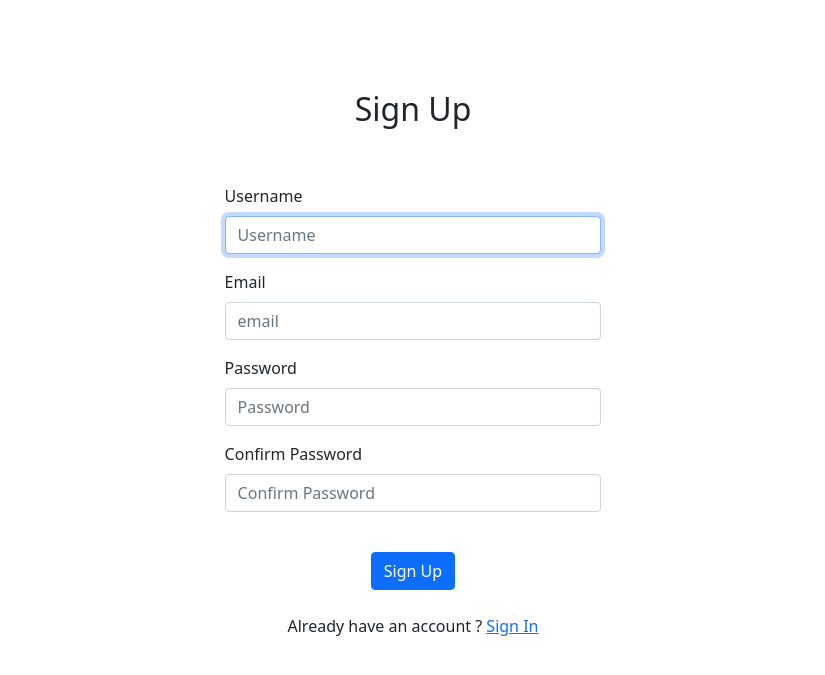
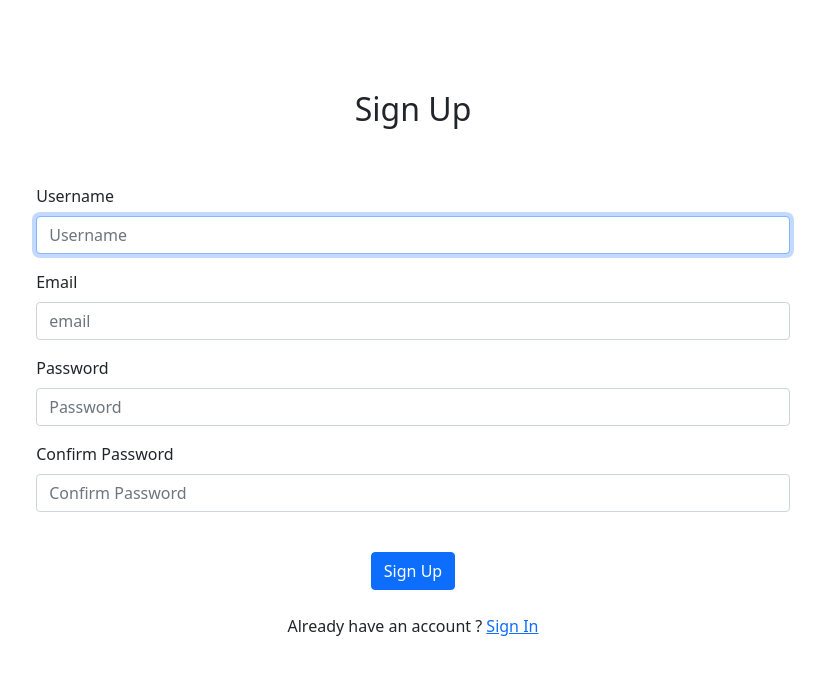
Before and after one commit to nuwanjith-malaka/quebook-new, a Django app: page /signup/ in a window 1280 px wide. Shown: the part 72-747 px from the top of the page, without its empty margins (227-1052 px from the left). Run offline with Django 4.2, Linux system fonts and the light colour scheme.

Commit message:
changed sign in sign up disign

```diff
--- a/accounts/templates/accounts/login.html
+++ b/accounts/templates/accounts/login.html
@@ -8,7 +8,7 @@
   }
   .center {
     margin: 20px auto;
-    width: 30%;
+    width: 60%;
   }
   h2,
   p,
--- a/accounts/templates/accounts/signup.html
+++ b/accounts/templates/accounts/signup.html
@@ -8,7 +8,7 @@
   }
   .center {
     margin: 20px auto;
-    width: 30%;
+    width: 60%;
   }
   h2,
   p,
```
